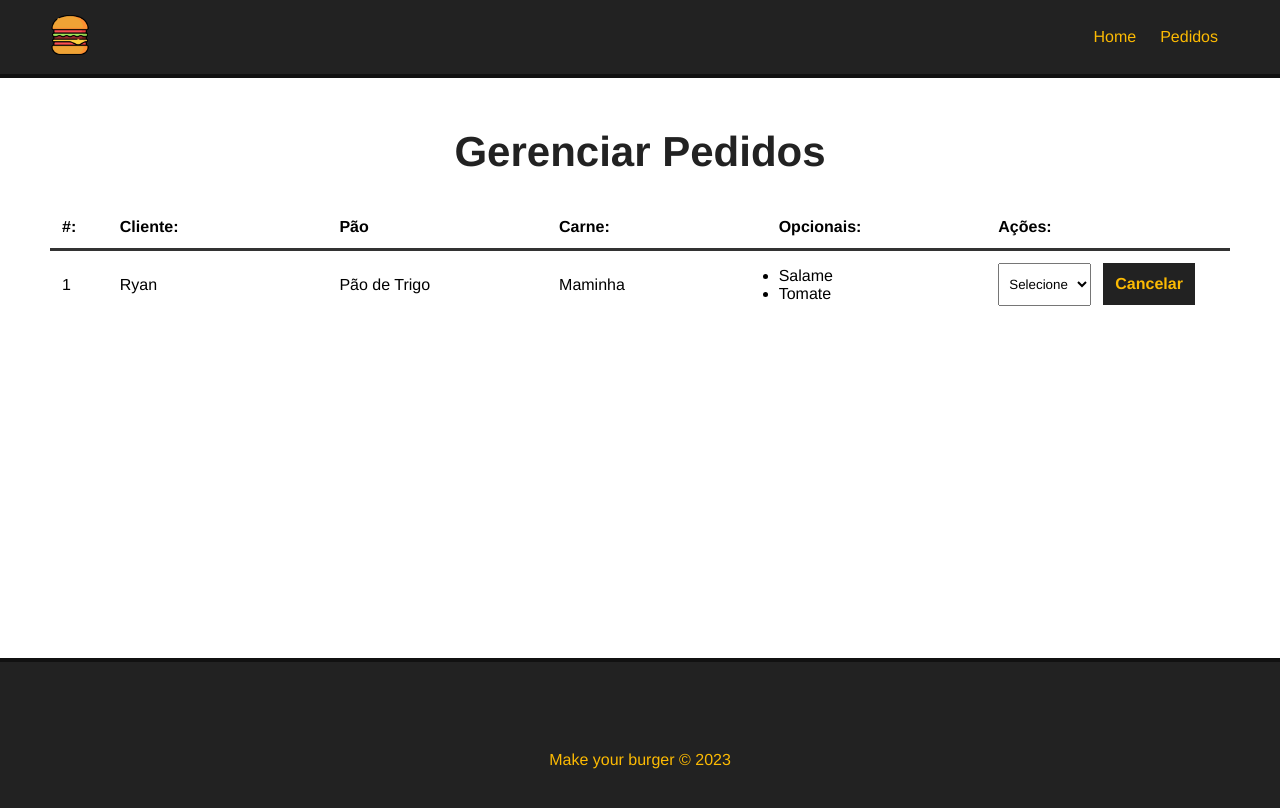
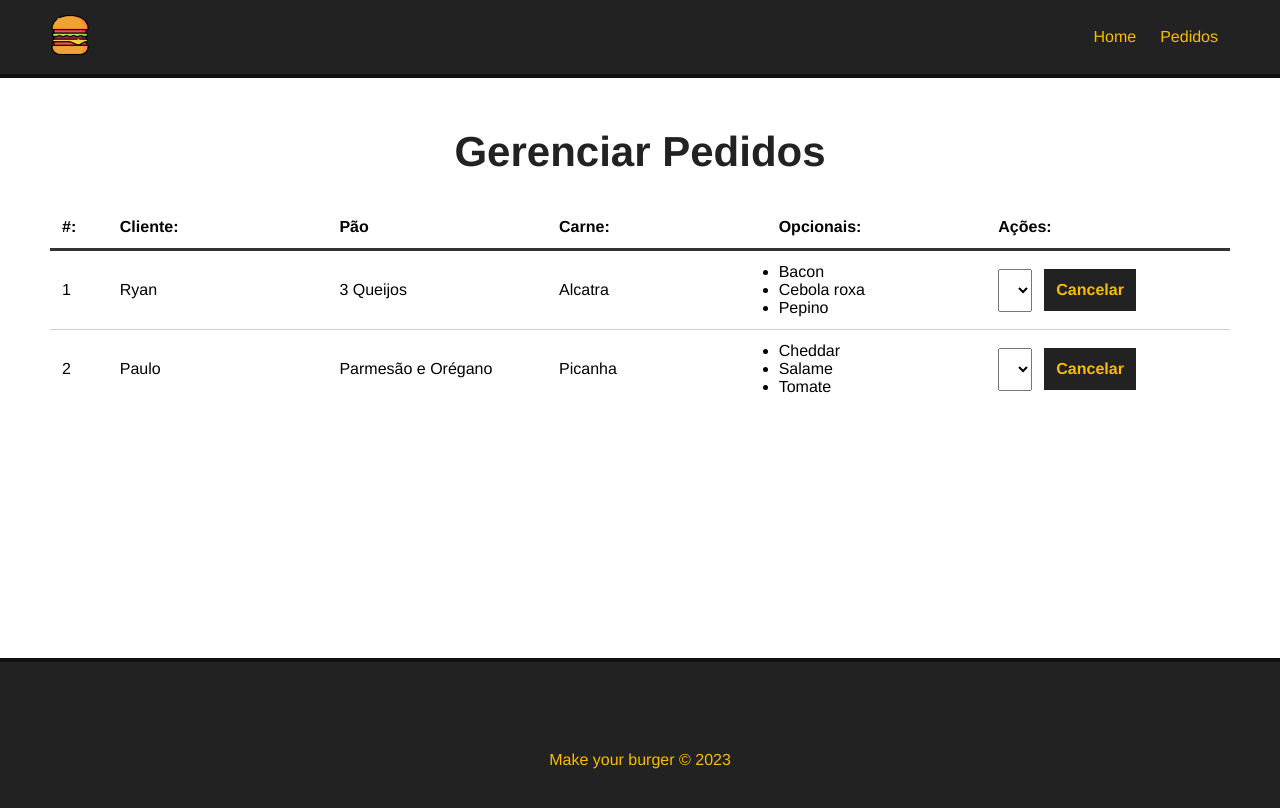
Before and after one commit to Ryan-Menezes/make-your-burger, a Vue app: page /pedidos in a window 1280 px wide. Shown: the top 808 px of the page. Built offline with nearby package versions, Linux system fonts and the light colour scheme; data requests are answered from the project's data file.

Commit message:
getting orders from database

```diff
--- a/db/db.json
+++ b/db/db.json
@@ -77,5 +77,30 @@
       "tipo": "Finalizado"
     }
   ],
-  "burgers": []
+  "burgers": [
+    {
+      "nome": "Ryan",
+      "pao": "3 Queijos",
+      "carne": "Alcatra",
+      "opcionais": [
+        "Bacon",
+        "Cebola roxa",
+        "Pepino"
+      ],
+      "status": "Solicitado",
+      "id": 1
+    },
+    {
+      "nome": "Paulo",
+      "pao": "Parmesão e Orégano",
+      "carne": "Picanha",
+      "opcionais": [
+        "Cheddar",
+        "Salame",
+        "Tomate"
+      ],
+      "status": "Solicitado",
+      "id": 2
+    }
+  ]
 }
--- a/src/components/Dashboard.vue
+++ b/src/components/Dashboard.vue
@@ -10,20 +10,23 @@
         <div>Ações:</div>
       </div>
       <div id="burger-table-rows">
-        <div class="burger-table-row">
-          <div class="order-number">1</div>
-          <div>Ryan</div>
-          <div>Pão de Trigo</div>
-          <div>Maminha</div>
+        <div class="burger-table-row" v-for="burger in burgers" :key="burger.id">
+          <div class="order-number">{{ burger.id }}</div>
+          <div>{{ burger.nome }}</div>
+          <div>{{ burger.pao }}</div>
+          <div>{{ burger.carne }}</div>
           <div>
             <ul>
-              <li>Salame</li>
-              <li>Tomate</li>
+              <li v-for="(opcional, index) in burger.opcionais" :key="index">
+                {{ opcional }}
+              </li>
             </ul>
           </div>
           <div>
             <select name="status" class="status">
-              <option value="">Selecione</option>
+              <option v-for="s in status" :key="s.id" value="{{ s.tipo }}">
+                {{ s.tipo }}
+              </option>
             </select>
             <button class="delete-btn">Cancelar</button>
           </div>
@@ -35,7 +38,25 @@
 
 <script>
   export default {
-    name: 'Dashboard'
+    name: 'Dashboard',
+    data() {
+      return {
+        burgers: null,
+        burger_id: null,
+        status: []
+      }
+    },
+    methods: {
+      async getPedidos() {
+        const response = await fetch('http://localhost:3000/burgers')
+        const data = await response.json()
+
+        this.burgers = data
+      }
+    },
+    mounted() {
+      this.getPedidos()
+    }
   }
 </script>
 
```
